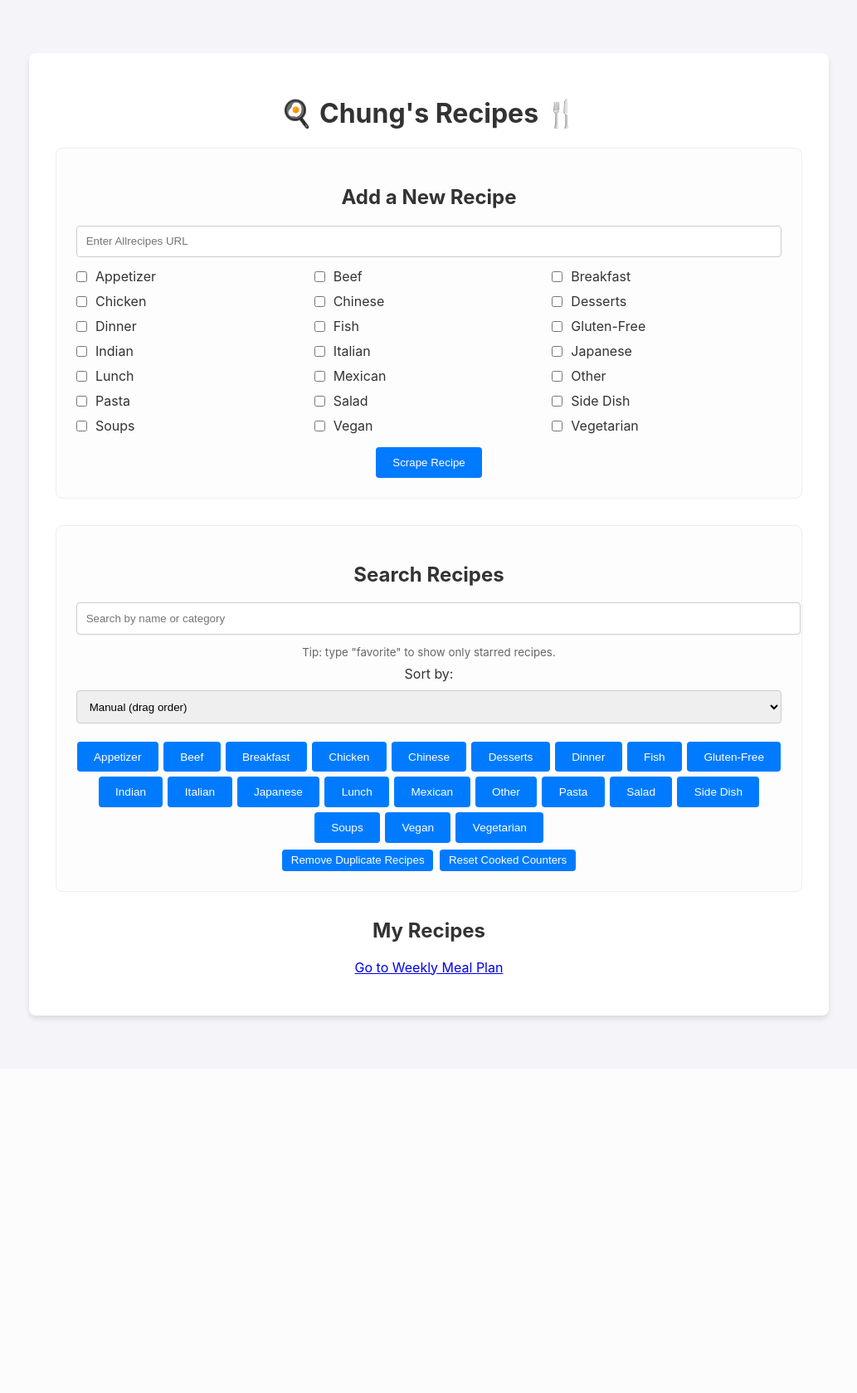
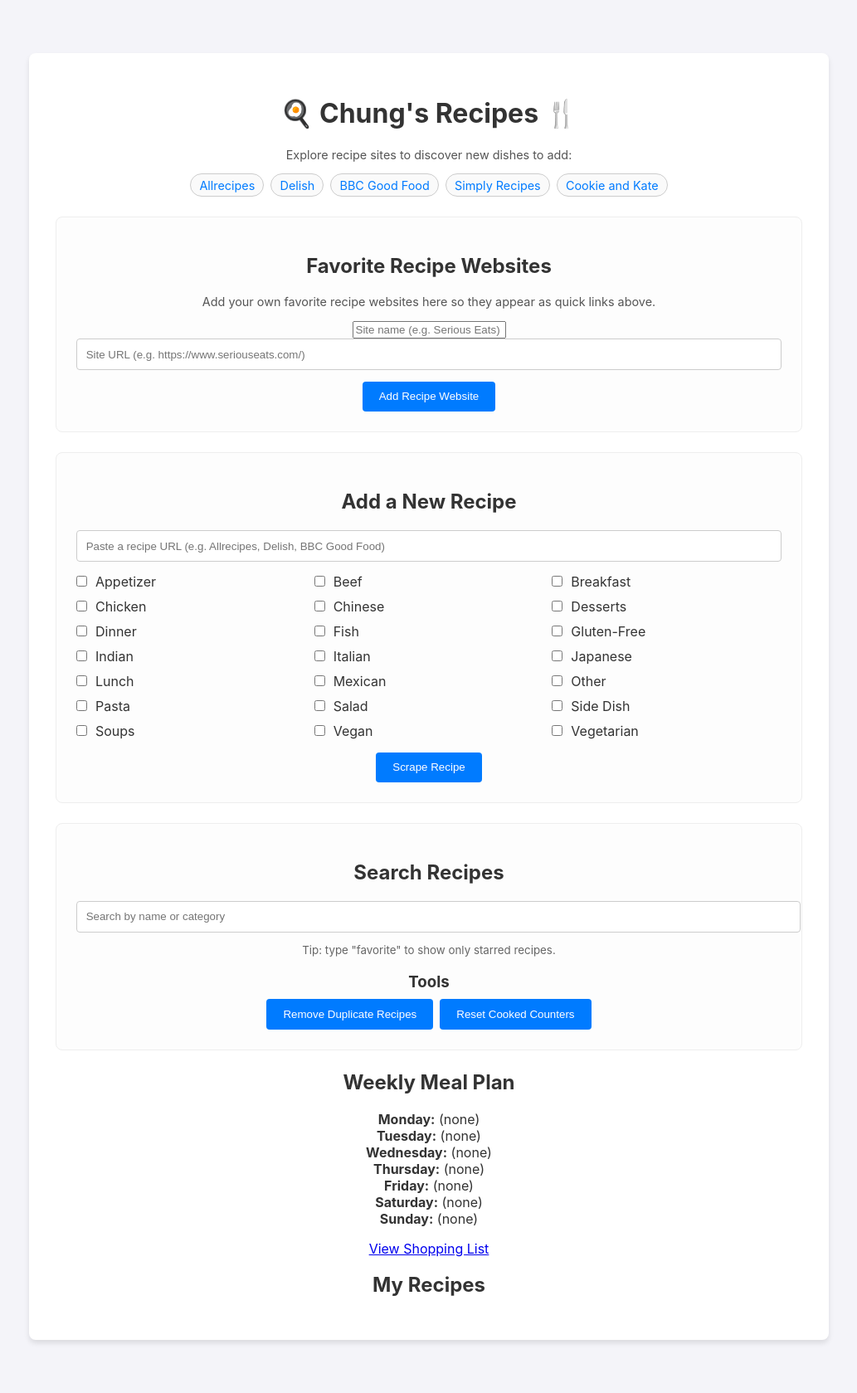
Before and after one commit to clhsu66/recipe-project, a Flask app: page / in a window 1280 px wide. Shown: the whole page at 83% size, without its empty margins (123-1156 px from the left). Before the commit the page ends 1231 px from the top, so only its background shows below. Run offline with Flask 3, Linux system fonts and the light colour scheme; some libraries are stand-ins or nearby versions.

Commit message:
Update recipe scraper app and templates

```diff
--- a/app.py
+++ b/app.py
@@ -3,11 +3,35 @@ from datetime import date
 
 from flask import Flask, render_template, request, jsonify, redirect, url_for, flash
 from web_scraper import scrape_recipe_data
-from database import load_recipes, save_recipes, load_meal_plan, save_meal_plan
+from database import (
+    load_recipes,
+    save_recipes,
+    load_meal_plan,
+    save_meal_plan,
+    load_recipe_sites,
+    save_recipe_sites,
+)
 
 TAGS = ["Quick", "Kid-friendly", "Spicy"]
 
-DAYS_OF_WEEK = ["Monday", "Tuesday", "Wednesday", "Thursday", "Friday", "Saturday", "Sunday"]
+DAYS_OF_WEEK = [
+    "Monday",
+    "Tuesday",
+    "Wednesday",
+    "Thursday",
+    "Friday",
+    "Saturday",
+    "Sunday",
+]
+
+# Curated list of recipe sites that work well with the scraper.
+DEFAULT_RECIPE_SITES = [
+    {"name": "Allrecipes", "url": "https://www.allrecipes.com/"},
+    {"name": "Delish", "url": "https://www.delish.com/"},
+    {"name": "BBC Good Food", "url": "https://www.bbcgoodfood.com/"},
+    {"name": "Simply Recipes", "url": "https://www.simplyrecipes.com/"},
+    {"name": "Cookie and Kate", "url": "https://cookieandkate.com/"},
+]
 
 app = Flask(__name__)
 app.secret_key = "change-this-secret-key"
@@ -16,7 +40,21 @@ app.secret_key = "change-this-secret-key"
 def index():
     recipes = load_recipes()
     categories = sorted(["Breakfast", "Lunch", "Dinner", "Beef", "Chicken", "Fish", "Desserts", "Vegetarian", "Pasta", "Soups", "Other", "Appetizer", "Salad", "Side Dish", "Vegan", "Gluten-Free", "Mexican", "Italian", "Indian", "Chinese", "Japanese"])
-    return render_template('index.html', recipes=recipes, categories=categories)
+    plan = load_meal_plan() or {}
+    recipe_sites = load_recipe_sites(DEFAULT_RECIPE_SITES)
+    # Ensure all days are present
+    for day in DAYS_OF_WEEK:
+        plan.setdefault(day, None)
+    recipe_map = {r['id']: r for r in recipes}
+    return render_template(
+        'index.html',
+        recipes=recipes,
+        categories=categories,
+        plan=plan,
+        days=DAYS_OF_WEEK,
+        recipe_map=recipe_map,
+        recipe_sites=recipe_sites,
+    )
 
 @app.route('/add_recipe', methods=['POST'])
 def add_recipe():
@@ -53,6 +91,38 @@ def add_recipe():
 
     recipes.insert(0, new_recipe)
     save_recipes(recipes)
+
+    return redirect(url_for('index'))
+
+
+@app.route('/add_recipe_site', methods=['POST'])
+def add_recipe_site():
+    """
+    Add a new recipe website link to the list shown on the homepage.
+    """
+    name = (request.form.get('site_name') or '').strip()
+    url = (request.form.get('site_url') or '').strip()
+
+    if not name or not url:
+        flash('Site name and URL are required to add a recipe website.')
+        return redirect(url_for('index'))
+
+    if not url.startswith(("http://", "https://")):
+        url = "https://" + url
+
+    recipe_sites = load_recipe_sites(DEFAULT_RECIPE_SITES)
+
+    # Avoid duplicates by URL (case-insensitive).
+    normalized_url = url.rstrip('/').lower()
+    for site in recipe_sites:
+        existing_url = (site.get('url') or '').rstrip('/').lower()
+        if existing_url == normalized_url:
+            flash('This recipe website is already in your list.')
+            break
+    else:
+        recipe_sites.append({"name": name, "url": url})
+        save_recipe_sites(recipe_sites)
+        flash(f'Added recipe website: {name}')
 
     return redirect(url_for('index'))
 
@@ -304,9 +374,10 @@ def reset_cooked():
 
     updated = 0
     for recipe in recipes:
-        if recipe.get('cooked_count') or recipe.get('last_cooked'):
+        if recipe.get('cooked_count') or recipe.get('last_cooked') or recipe.get('made_again'):
             recipe['cooked_count'] = 0
             recipe['last_cooked'] = None
+            recipe['made_again'] = False
             updated += 1
 
     save_recipes(recipes)
@@ -371,6 +442,56 @@ def update_order():
     return jsonify({'success': True, 'message': 'Recipe order updated.'})
 
 
+@app.route('/meal_plan/set_day', methods=['POST'])
+def set_meal_plan_day():
+    day = request.form.get('day')
+    recipe_id_raw = request.form.get('recipe_id')
+
+    if not day or day not in DAYS_OF_WEEK or not recipe_id_raw:
+        flash('Please select a day to add this recipe to the meal plan.')
+        return redirect(url_for('index'))
+
+    try:
+        recipe_id = int(recipe_id_raw)
+    except ValueError:
+        flash('Invalid recipe selected.')
+        return redirect(url_for('index'))
+
+    recipes = load_recipes()
+    recipe_map = {r['id']: r for r in recipes}
+    if recipe_id not in recipe_map:
+        flash('Recipe not found.')
+        return redirect(url_for('index'))
+
+    plan = load_meal_plan() or {}
+    plan[day] = recipe_id
+    save_meal_plan(plan)
+
+    title = recipe_map[recipe_id]['title']
+    flash(f'Added "{title}" to {day}.')
+    return redirect(url_for('index'))
+
+
+@app.route('/meal_plan/clear_day', methods=['POST'])
+def clear_meal_plan_day():
+    day = request.form.get('day')
+    if not day or day not in DAYS_OF_WEEK:
+        flash('Invalid day.')
+        return redirect(url_for('index'))
+
+    plan = load_meal_plan() or {}
+    had_value = bool(plan.get(day))
+    plan[day] = None
+    save_meal_plan(plan)
+
+    if had_value:
+        flash(f'Removed meal for {day}.')
+    else:
+        flash(f'No meal set for {day}.')
+
+    return redirect(url_for('index'))
+
+
 @app.route('/meal_plan', methods=['GET', 'POST'])
 def meal_plan():
     recipes = load_recipes()
--- a/templates/index.html
+++ b/templates/index.html
@@ -26,7 +26,7 @@
             text-align: center;
         }
         .form-container {
-            margin-bottom: 2em;
+            margin-bottom: 1.5em;
             padding: 1.5em;
             background-color: #fdfdfd;
             border-radius: 8px;
@@ -67,7 +67,7 @@
             display: flex;
             align-items: center;
             padding: 1em;
-            margin-bottom: 10px;
+            margin-bottom: 8px;
             background-color: #fff;
             border: 1px solid #ddd;
             border-radius: 4px;
@@ -150,38 +150,24 @@
             opacity: 0.6;
             cursor: not-allowed;
         }
-        .sort-filter-row {
-            display: flex;
-            flex-wrap: wrap;
-            gap: 10px;
-            align-items: center;
-            justify-content: center;
-            margin-top: 0.5em;
-        }
-        .category-filters {
-            display: flex;
-            flex-wrap: wrap;
-            gap: 6px;
-            justify-content: center;
-            margin-top: 0.5em;
-        }
-        .category-filter {
-            padding: 0.3em 0.6em;
-            border-radius: 12px;
-            border: 1px solid #ccc;
-            background-color: #f0f0f0;
-            cursor: pointer;
-            font-size: 0.85em;
-        }
-        .category-filter.active {
-            background-color: #007bff;
-            color: #fff;
-            border-color: #007bff;
-        }
         .recipe-meta {
             font-size: 0.85em;
             color: #666;
             margin-top: 0.25em;
+        }
+        .recipe-meta-keeper {
+            font-style: italic;
+            color: #999;
+            font-size: 0.8em;
+        }
+        .secondary-button {
+            padding: 0.6em 1.0em;
+            background-color: #f4f4f4;
+            color: #333;
+            border: 1px solid #ccc;
+        }
+        .secondary-button:hover {
+            background-color: #e0e0e0;
         }
 
         /* Modal Styles */
@@ -217,6 +203,30 @@
 <body>
     <div class="container">
         <h1>🍳 Chung's Recipes 🍴</h1>
+        {% if recipe_sites %}
+        <p style="margin-top:0.5em;margin-bottom:1.0em;font-size:0.9em;color:#555;">
+            Explore recipe sites to discover new dishes to add:
+        </p>
+        <div style="margin-bottom:1.5em;display:flex;flex-wrap:wrap;justify-content:center;gap:0.5em;">
+            {% for site in recipe_sites %}
+            <a href="{{ site.url }}" target="_blank" rel="noopener noreferrer"
+               style="padding:0.3em 0.7em;border-radius:999px;border:1px solid #ccc;font-size:0.9em;color:#007bff;text-decoration:none;background-color:#fafafa;">
+                {{ site.name }}
+            </a>
+            {% endfor %}
+        </div>
+        {% endif %}
+        <div class="form-container">
+            <h2>Favorite Recipe Websites</h2>
+            <p style="font-size:0.9em;color:#555;margin-top:0;margin-bottom:1em;">
+                Add your own favorite recipe websites here so they appear as quick links above.
+            </p>
+            <form action="{{ url_for('add_recipe_site') }}" method="POST">
+                <input type="text" name="site_name" placeholder="Site name (e.g. Serious Eats)" required>
+                <input type="url" name="site_url" placeholder="Site URL (e.g. https://www.seriouseats.com/)" required>
+                <button type="submit" style="display:block;margin:0 auto;">Add Recipe Website</button>
+            </form>
+        </div>
         {% with messages = get_flashed_messages() %}
         {% if messages %}
         <div class="form-container" style="background-color:#fff8e1;border-color:#ffe082;">
@@ -229,7 +239,7 @@
         <div class="form-container">
             <h2>Add a New Recipe</h2>
             <form action="{{ url_for('add_recipe') }}" method="POST">
-                <input type="url" name="url" placeholder="Enter Allrecipes URL" required>
+                <input type="url" name="url" placeholder="Paste a recipe URL (e.g. Allrecipes, Delish, BBC Good Food)" required>
                 <div class="category-selector">
                     {% for category in categories %}
                     <label>
@@ -245,32 +255,44 @@
             <h2>Search Recipes</h2>
             <input type="text" id="searchInput" placeholder="Search by name or category" style="width: 100%; padding: 0.8em; border: 1px solid #ccc; border-radius: 4px; margin-bottom: 1em;">
             <small style="display:block;color:#666;">Tip: type "favorite" to show only starred recipes.</small>
-            <div class="sort-filter-row">
-                <label for="sortSelect">Sort by:</label>
-                <select id="sortSelect">
-                    <option value="manual">Manual (drag order)</option>
-                    <option value="favorites">Favorites first</option>
-                    <option value="alpha">Title A–Z</option>
-                    <option value="newest">Newest first</option>
-                </select>
-            </div>
-            <div class="category-filters" id="categoryFilters">
-                {% for category in categories %}
-                <button type="button" class="category-filter" data-category="{{ category }}">{{ category }}</button>
-                {% endfor %}
-            </div>
+            <h3 style="margin-top:1em;margin-bottom:0.5em;">Tools</h3>
             <div style="margin-top:0.5em; display:flex; gap:0.5em; justify-content:center; flex-wrap:wrap;">
                 <form action="{{ url_for('dedupe_recipes') }}" method="POST">
-                    <button type="submit" style="padding:0.4em 0.8em;">Remove Duplicate Recipes</button>
+                    <button type="submit" class="secondary-button"
+                            onclick="return confirm('Remove duplicate recipes by URL? This cannot be undone.');">
+                        Remove Duplicate Recipes
+                    </button>
                 </form>
                 <form action="{{ url_for('reset_cooked') }}" method="POST">
-                    <button type="submit" style="padding:0.4em 0.8em;">Reset Cooked Counters</button>
+                    <button type="submit" class="secondary-button"
+                            onclick="return confirm('Reset cooked counters and keeper flags for all recipes?');">
+                        Reset Cooked Counters
+                    </button>
                 </form>
             </div>
         </div>
 
+        <h2>Weekly Meal Plan</h2>
+        <ul style="list-style:none;padding:0;">
+            {% for day in days %}
+            <li>
+                <strong>{{ day }}:</strong>
+                {% set rid = plan[day] %}
+                {% if rid and recipe_map.get(rid) %}
+                <a href="{{ url_for('view_recipe', recipe_id=rid) }}">{{ recipe_map[rid].title }}</a>
+                <form action="{{ url_for('clear_meal_plan_day') }}" method="POST" style="display:inline;margin-left:0.5em;">
+                    <input type="hidden" name="day" value="{{ day }}">
+                    <button type="submit" class="secondary-button" style="padding:0.1em 0.4em;font-size:0.8em;">Clear</button>
+                </form>
+                {% else %}
+                (none)
+                {% endif %}
+            </li>
+            {% endfor %}
+        </ul>
+        <p><a href="{{ url_for('shopping_list') }}">View Shopping List</a></p>
+
         <h2>My Recipes</h2>
-        <p><a href="{{ url_for('meal_plan') }}">Go to Weekly Meal Plan</a></p>
         <ul id="recipe-list">
             {% for recipe in recipes %}
             <li class="recipe-item" data-id="{{ recipe.id }}" data-favorite="{{ 'true' if recipe.favorite else 'false' }}">
@@ -294,6 +316,9 @@
                             {% else %}
                             Not cooked yet
                             {% endif %}
+                            {% if recipe.made_again %}
+                            <span class="recipe-meta-keeper">&nbsp;•&nbsp;keeper</span>
+                            {% endif %}
                         </p>
                         <div class="recipe-categories">
                         {% for cat in recipe.category %}
@@ -310,6 +335,15 @@
                                 {% if recipe.favorite %}disabled title="Unfavorite this recipe before deleting"{% endif %}>
                             Delete
                         </button>
+                    </form>
+                    <form action="{{ url_for('set_meal_plan_day') }}" method="POST" style="margin-top:0.5em;">
+                        <input type="hidden" name="recipe_id" value="{{ recipe.id }}">
+                        <select name="day" onchange="if(this.value){ this.form.submit(); }">
+                            <option value="">Add to weekly plan…</option>
+                            {% for day in days %}
+                            <option value="{{ day }}">{{ day }}</option>
+                            {% endfor %}
+                        </select>
                     </form>
                 </div>
             </li>
@@ -339,125 +373,42 @@
     <script src="https://cdn.jsdelivr.net/npm/sortablejs@1.14.0/Sortable.min.js"></script>
     <script>
         const recipeList = document.getElementById('recipe-list');
-        const allRecipeItems = Array.from(recipeList.querySelectorAll('.recipe-item'));
-        let manualOrder = allRecipeItems.slice();
-        let currentSearchQuery = '';
-        let favoriteSearchOnly = false;
-        let selectedCategories = new Set();
-        let currentSort = 'manual';
 
-        function getItemCategories(item) {
-            return Array.from(item.querySelectorAll('.recipe-category')).map(cat =>
+        // Live Search (with special handling for "favorite")
+        const searchInput = document.getElementById('searchInput');
+        searchInput.addEventListener('input', function() {
+            const query = this.value.toLowerCase().trim();
+            const recipeItems = document.querySelectorAll('.recipe-item');
+            recipeItems.forEach(item => {
+                const title = item.querySelector('.recipe-title').textContent.toLowerCase();
+                const categories = Array.from(item.querySelectorAll('.recipe-category')).map(cat =>
                     cat.textContent.toLowerCase()
                 );
-        }
-
-        function applyFiltersAndSort() {
-            const items = Array.from(recipeList.children);
-
-            items.forEach(item => {
-                const title = item.querySelector('.recipe-title').textContent.toLowerCase();
-                const categories = getItemCategories(item);
                 const isFavorite = item.dataset.favorite === 'true';
 
-                let matchesSearch = true;
-                if (currentSearchQuery) {
-                    if (favoriteSearchOnly) {
-                        matchesSearch = isFavorite;
-                    } else {
-                        matchesSearch =
-                            title.includes(currentSearchQuery) ||
-                            categories.some(cat => cat.includes(currentSearchQuery));
-                    }
-                }
-
-                let matchesCategory = true;
-                if (selectedCategories.size > 0) {
-                    matchesCategory = categories.some(cat =>
-                        selectedCategories.has(cat.toLowerCase())
-                    );
-                }
-
-                const visible = matchesSearch && matchesCategory;
-                item.style.display = visible ? '' : 'none';
-            });
-
-            let itemsToSort = Array.from(recipeList.children);
-
-            if (currentSort === 'manual') {
-                manualOrder.forEach(item => recipeList.appendChild(item));
+                if (query === '') {
+                    item.style.display = '';
                     return;
                 }
 
-            if (currentSort === 'favorites') {
-                itemsToSort.sort((a, b) => {
-                    const af = a.dataset.favorite === 'true' ? 1 : 0;
-                    const bf = b.dataset.favorite === 'true' ? 1 : 0;
-                    if (af !== bf) return bf - af; // favorites first
-                    const at = a.querySelector('.recipe-title').textContent.toLowerCase();
-                    const bt = b.querySelector('.recipe-title').textContent.toLowerCase();
-                    return at.localeCompare(bt);
-                });
-            } else if (currentSort === 'alpha') {
-                itemsToSort.sort((a, b) => {
-                    const at = a.querySelector('.recipe-title').textContent.toLowerCase();
-                    const bt = b.querySelector('.recipe-title').textContent.toLowerCase();
-                    return at.localeCompare(bt);
-                });
-            } else if (currentSort === 'newest') {
-                itemsToSort.sort((a, b) => {
-                    const aid = parseInt(a.dataset.id, 10);
-                    const bid = parseInt(b.dataset.id, 10);
-                    return bid - aid; // larger id (newer) first
-                });
+                if (query === 'favorite' || query === 'favorites') {
+                    item.style.display = isFavorite ? '' : 'none';
+                    return;
                 }
 
-            itemsToSort.forEach(item => recipeList.appendChild(item));
-        }
+                const matches =
+                    title.includes(query) ||
+                    categories.some(cat => cat.includes(query));
 
-        // Live Search
-        const searchInput = document.getElementById('searchInput');
-        searchInput.addEventListener('input', function() {
-            const query = this.value.toLowerCase().trim();
-            currentSearchQuery = query;
-            favoriteSearchOnly = (query === 'favorite' || query === 'favorites');
-            if (favoriteSearchOnly) {
-                currentSearchQuery = '';
-            }
-            applyFiltersAndSort();
+                item.style.display = matches ? '' : 'none';
+            });
         });
 
-        // Category filter chips
-        const categoryFiltersContainer = document.getElementById('categoryFilters');
-        if (categoryFiltersContainer) {
-            categoryFiltersContainer.querySelectorAll('.category-filter').forEach(button => {
-                button.addEventListener('click', () => {
-                    const category = button.dataset.category.toLowerCase();
-                    if (button.classList.contains('active')) {
-                        button.classList.remove('active');
-                        selectedCategories.delete(category);
-                    } else {
-                        button.classList.add('active');
-                        selectedCategories.add(category);
-                    }
-                    applyFiltersAndSort();
-                });
-            });
-        }
-
-        // Sort selection
-        const sortSelect = document.getElementById('sortSelect');
-        sortSelect.addEventListener('change', function() {
-            currentSort = this.value;
-            applyFiltersAndSort();
-        });
-
-        // Drag and Drop
+        // Drag and Drop (manual order only)
         new Sortable(recipeList, {
             animation: 150,
             onEnd: function (evt) {
                 const order = Array.from(evt.to.children).map(item => item.dataset.id);
-                manualOrder = Array.from(recipeList.children);
                 fetch('/update_order', {
                     method: 'POST',
                     headers: { 'Content-Type': 'application/json' },
@@ -503,9 +454,6 @@
                 closeEditModal();
             }
         }
-
-        // Initial apply to ensure consistent state
-        applyFiltersAndSort();
     </script>
 </body>
 </html>
```
Also changed, not shown: database.py (+35 -3 lines), templates/recipe.html (+12 -7 lines), web_scraper.py (+99 -0 lines). Lines whose indentation alone changed are shown as unchanged.
